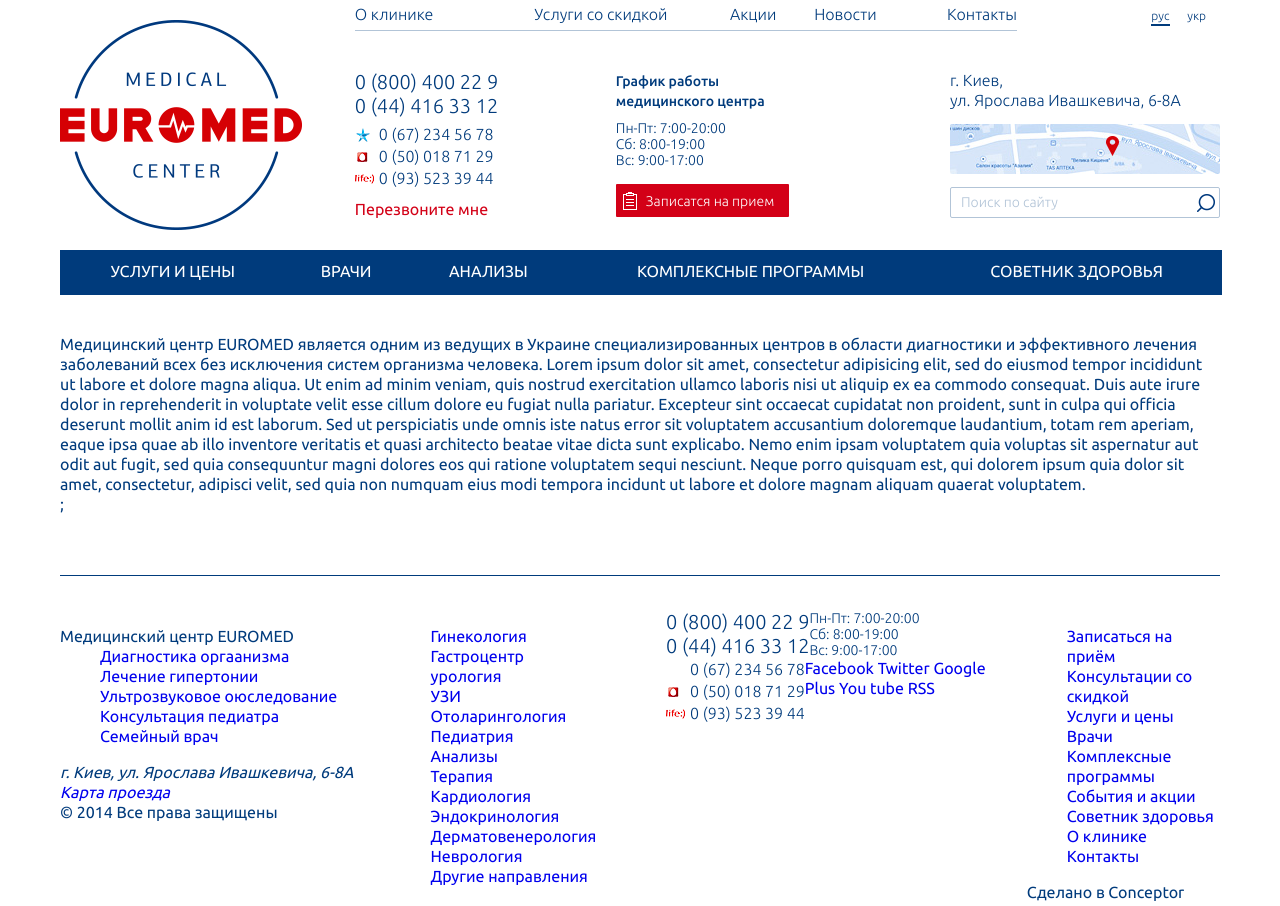
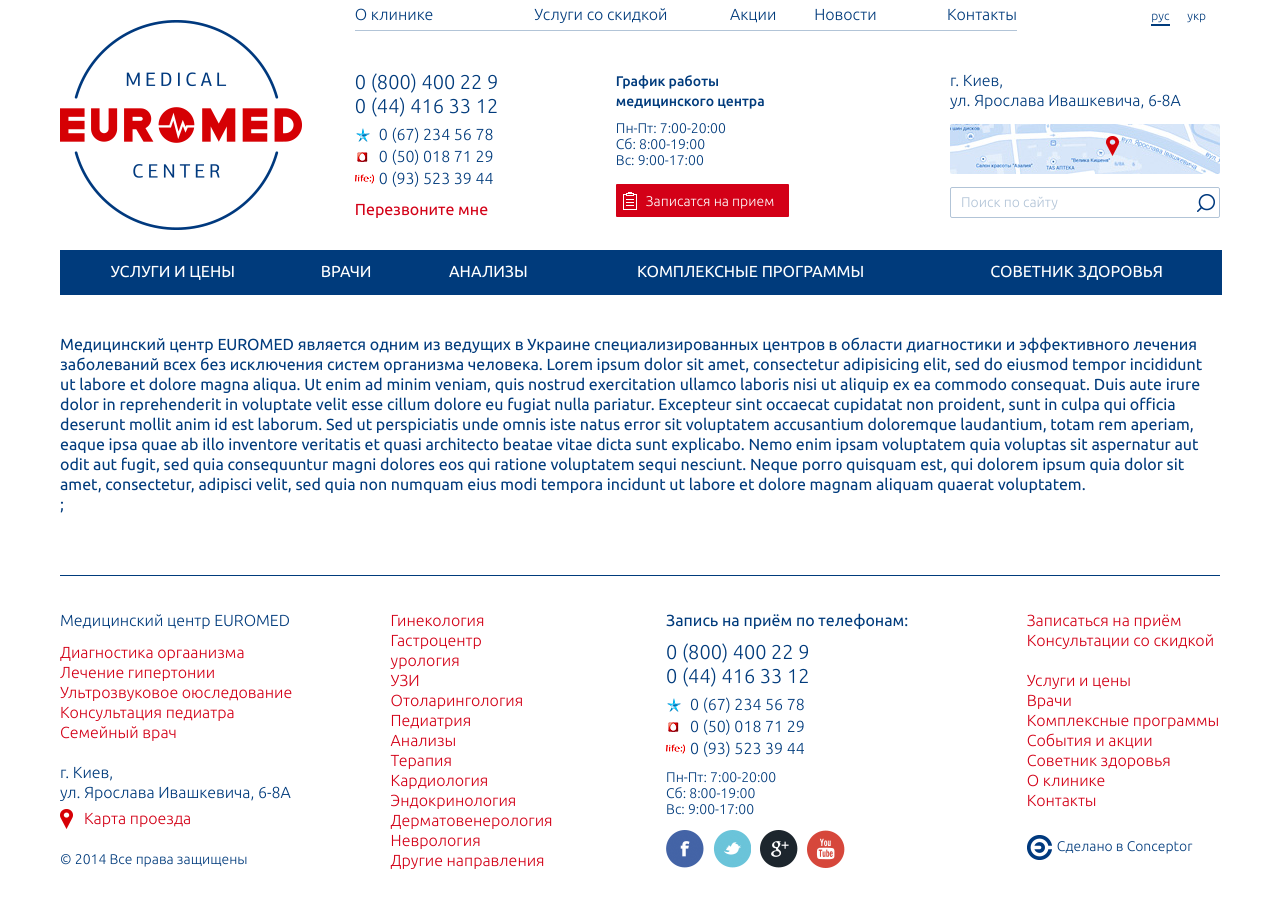
Before and after one commit to prokhatskiy/euromed, a website: page homepage.html in a window 1280 px wide. Drawn offline with Linux system fonts and the light colour scheme.

Commit message:
added styles for footer

```diff
--- a/homepage.html
+++ b/homepage.html
@@ -139,8 +139,8 @@
                 </dd>
             </dl>
             <address class="footer-map">
-            г. Киев,
-            ул. Ярослава Ивашкевича, 6-8А
+            г. Киев,<br>
+            ул. Ярослава Ивашкевича, 6-8А<br>
             <a class="footer-map__link" href="#">Карта проезда</a>
         </address>
             <div class="copyright">
@@ -178,26 +178,27 @@
             </dl>
         </div>
         <div class="footer-col l-footer-col-3">
-            <div class="contacts contacts_footer">
+            <div class="contacts contacts_footer clear">
+                <div class="contacts__title">Запись на приём по телефонам:</div>
                 <a class="contacts__tel contacts__tel_primary" href="tel:0800400229">0 (800) 400 22 9</a>
                 <a class="contacts__tel contacts__tel_primary" href="tel:0444163312">0 (44) 416 33 12</a>
-                <a class="contacts__tel contcats__tel_ks" href="tel:0672345678">0 (67) 234 56 78</a>
+                <a class="contacts__tel contacts__tel_ks" href="tel:0672345678">0 (67) 234 56 78</a>
                 <a class="contacts__tel contacts__tel_mts" href="tel:0500187129">0 (50) 018 71 29</a>
                 <a class="contacts__tel contacts__tel_life" href="tel:0935233944">0 (93) 523 39 44</a>
             </div>
 
-            <div class="schedule schedule_footer">
+            <div class="schedule schedule_footer clear">
                 <div class="schedule__row">Пн-Пт: 7:00-20:00</div>
                 <div class="schedule__row">Сб: 8:00-19:00</div>
                 <div class="schedule__row">Вс: 9:00-17:00</div>
             </div>
 
-            <div class="soc">
-                <a class="soc__link soc__lick_fb" href="#">Facebook</a>
-                <a class="soc__link soc__lick_tw" href="#">Twitter</a>
-                <a class="soc__link soc__lick_gp" href="#">Google Plus</a>
-                <a class="soc__link soc__lick_yt" href="#">You tube</a>
-                <a class="soc__link soc__lick_rss" href="#">RSS</a>
+            <div class="soc clear">
+                <a class="soc__link soc__link_fb" href="#">Facebook</a>
+                <a class="soc__link soc__link_tw" href="#">Twitter</a>
+                <a class="soc__link soc__link_gp" href="#">Google Plus</a>
+                <a class="soc__link soc__link_yt" href="#">You tube</a>
+                <a class="soc__link soc__link_rss" href="#">RSS</a>
             </div>
         </div>
         <div class="footer-col l-footer-col-4">
--- a/styl/blocks/global.styl
+++ b/styl/blocks/global.styl
@@ -1,4 +1,7 @@
 k = 100/1200
+
+.clear
+    clear: both
 
 // logo
 .logo
@@ -45,6 +48,9 @@ k = 100/1200
 
 //contacts
 .contacts
+    &__title
+        margin-bottom: 10px
+
     &__callback
         color: red
         font-size: 16px
@@ -180,3 +186,90 @@ k = 100/1200
                 text-decoration: none
                 background-color: #fff
                 color: blue
+
+//footer-nav
+.footer-nav
+    font-family: 'Ubuntu Light'
+    margin: 0
+
+    &__title
+        margin-bottom: 12px
+
+    &__item
+        margin: 0
+        padding: 0
+
+        &_bottom-space
+            margin-bottom: 20px
+
+    &__link
+        color: red
+
+//footer-map
+.footer-map
+    overflow: hidden
+    font-style: normal
+    font-family: 'Ubuntu Light'
+    margin-top: 20px
+    margin-bottom: 20px
+
+    &__link
+        color: red
+        padding-left: 24px
+        height: 22px
+        line-height: @height
+        margin-top: 5px
+        float: left
+        font-style: 14px
+        background: url('../img/map-marker-ico.png') no-repeat left center
+
+//copyright
+.copyright
+    font-family: 'Ubuntu Light'
+    font-size: 14px
+
+//conceptor-copyright
+.conceptor-copyright
+    font-family: 'Ubuntu Light'
+    margin-top: 22px
+    font-size: 14px
+    padding-left: 30px
+    height: 28px
+    line-height: @height
+    background: url('../img/conceptor-logo.png') no-repeat left center
+
+//soc
+.soc
+    overflow: hidden
+    margin-top: 12px
+
+    &__link
+        hide-text()
+        display: block
+        float: left
+        width: 38px
+        height: 38px
+        display: block
+        margin-right: 9px
+        transition: opacity .3s
+
+        &:hover
+            opacity: .9
+
+        &:last-child
+            margin-right: 0
+
+        &_fb
+            background: url('../img/fb-btn-ico.png') no-repeat 0 0
+
+        &_tw
+            background: url('../img/tw-btn-ico.png') no-repeat 0 0
+
+        &_gp
+            background: url('../img/gp-btn-ico.png') no-repeat 0 0
+
+        &_yt
+            background: url('../img/yt-btn-ico.png') no-repeat 0 0
+
+        &_rss
+            background: url('../img/rss-btn-ico') no-repeat 0 0
```
Also changed, not shown: partials/footer.html (+12 -11 lines), css/styles.css.
